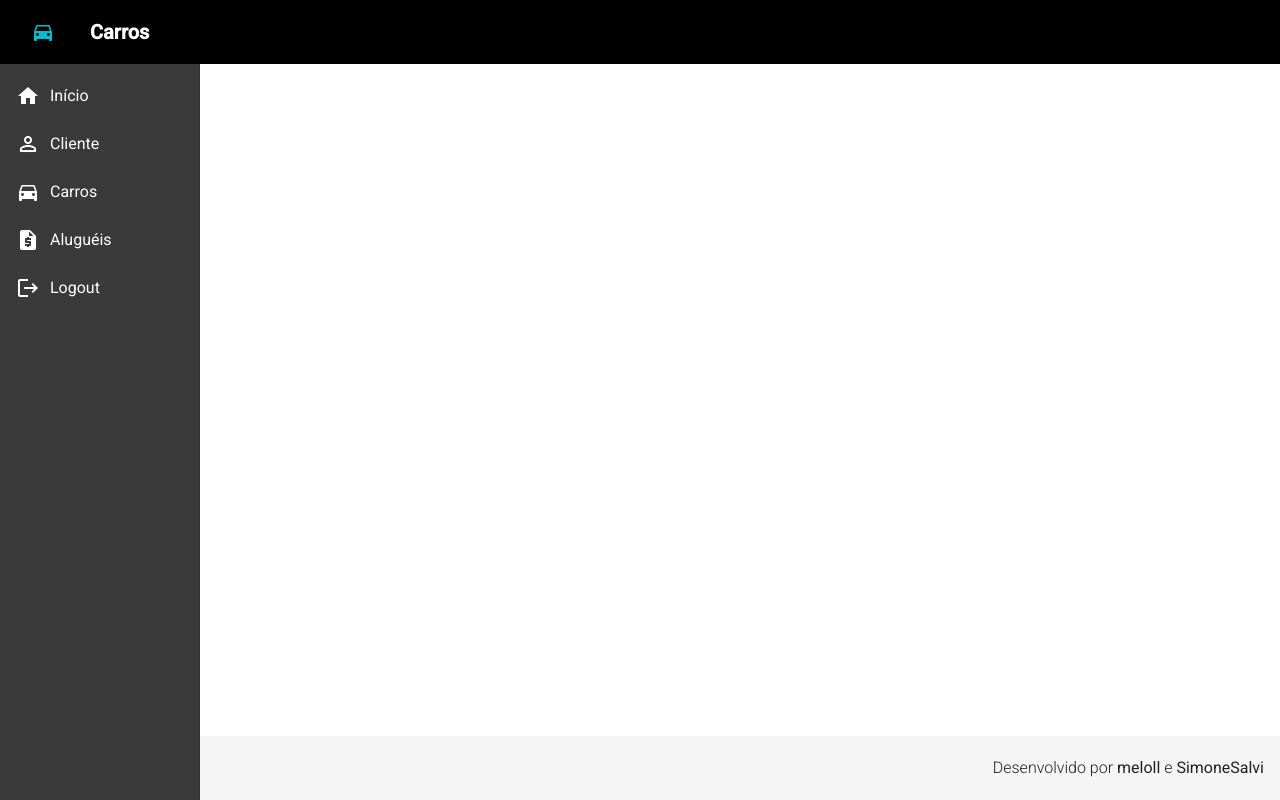
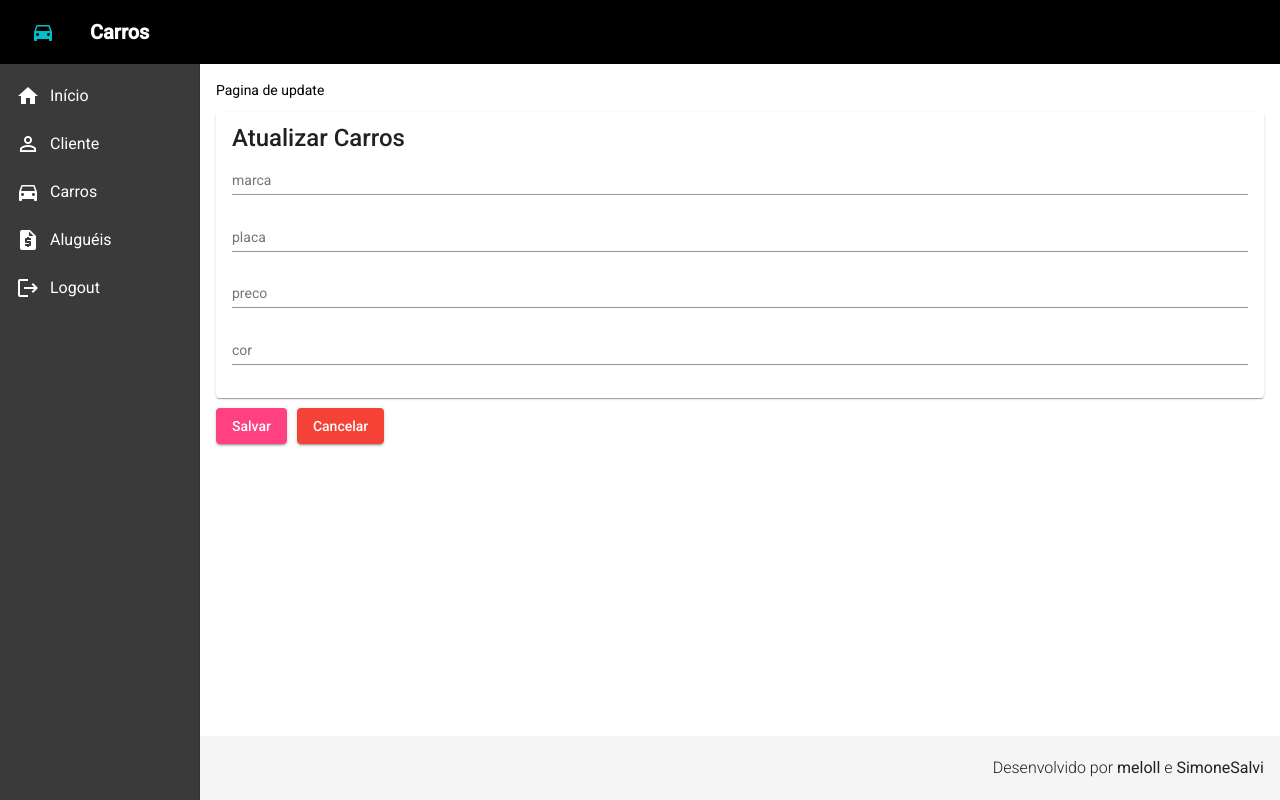
Before and after one commit to meloll/frontend-AlugueisCarros, an Angular app: page /carros/1 in a window 1280 px wide. Before the commit this address led to /. Built offline with nearby package versions, Linux system fonts and the light colour scheme; no server answers.

Commit message:
metodo update/ contem erro

```diff
--- a/src/app/app-routing.module.ts
+++ b/src/app/app-routing.module.ts
@@ -1,3 +1,4 @@
+import { CarrosUpdateComponent } from './components/carros-crud/carros-update/carros-update.component';
 import { AlugueisComponent } from './components/views/alugueis/alugueis.component';
 import { CarrosComponent } from './components/views/carros/carros.component';
 import { ClientesComponent } from './components/views/clientes/clientes.component';
@@ -15,7 +16,9 @@ const routes: Routes = [
   {path: "carros", component: CarrosComponent},
   {path: "alugueis", component: AlugueisComponent},
   {path: "clientes/create", component:ClientesCreateComponent},
-  {path: "carros/create", component: CarrosCreateComponent}
+  {path: "carros/create", component: CarrosCreateComponent},
+  {path: "carros/update", component: CarrosUpdateComponent},
+  {path: "carros/:id", component: CarrosUpdateComponent}
 ];
 
 @NgModule({
--- a/src/app/app.module.ts
+++ b/src/app/app.module.ts
@@ -29,6 +29,7 @@ import { ClientesCreateComponent } from './components/clientes-crud/clientes-cre
 import { AlugueisCrudComponent } from './components/alugueis-crud/alugueis-crud.component';
 import { CarrosCreateComponent } from './components/carros-crud/carros-create/carros-create.component';
 import { CarrosReadComponent } from './components/carros-crud/carros-read/carros-read.component';
+import { CarrosUpdateComponent } from './components/carros-crud/carros-update/carros-update.component';
 
 @NgModule({
   declarations: [
@@ -46,6 +47,7 @@ import { CarrosReadComponent } from './components/carros-crud/carros-read/carros
     AlugueisCrudComponent,
     CarrosCreateComponent,
     CarrosReadComponent,
+    CarrosUpdateComponent,
   ],
   imports: [
     BrowserModule,
--- a/src/app/components/carros-crud/carro.service.ts
+++ b/src/app/components/carros-crud/carro.service.ts
@@ -28,4 +28,15 @@ import { Carro } from './carro.model';
       return this.http.post<Carro>(this.baseUrl,carro);
     }
 
+    readById(id: string): Observable<Carro>{
+      const url = `${this.baseUrl}/${id}`
+      console.log("url   "+url);
+      return this.http.get<Carro>(url)
+    }
+
+    update(carro: Carro): Observable<Carro>{
+      const url = `${this.baseUrl}/${carro.id}`
+      return this.http.put<Carro>(url, carro)
+    }
+
   }
--- a/src/app/components/carros-crud/carros-read/carros-read.component.html
+++ b/src/app/components/carros-crud/carros-read/carros-read.component.html
@@ -7,7 +7,8 @@
             <th scope="col">Placa</th>
             <th scope="col">Preço</th>
             <th scope="col">Cor</th>
-
+            <th scope="col">Alterar</th>
+            <th scope="col">Excluir</th>
           </tr>
         </thead>
         <tbody>
@@ -17,6 +18,10 @@
             <td>{{obj.placa}}</td>
             <td>{{obj.preco}}</td>
             <td>{{obj.cor}}</td>
+            <td>
+              <button mat-raised-button color="warn" (click)="paginaUpdate()"><i class="material-icons icon-excluir" >edit</i></button>
+            </td>
+            <td><button mat-raised-button color="warn" ><i class="material-icons icon-excluir" >highlight_off</i></button></td>
           </tr>
         </tbody>
       </table>
--- a/src/app/components/carros-crud/carros-read/carros-read.component.ts
+++ b/src/app/components/carros-crud/carros-read/carros-read.component.ts
@@ -1,3 +1,4 @@
+import { Router } from '@angular/router';
 import { CarroService } from './../carro.service';
 import { Component, OnInit } from '@angular/core';
 import { Carro } from '../carro.model';
@@ -12,13 +13,17 @@ export class CarrosReadComponent implements OnInit {
 
   carros?: Carro[];
 
-  constructor(private carroService:CarroService) { }
+  constructor(private carroService:CarroService, private router: Router) { }
 
   ngOnInit(): void {
     this.carroService.read().subscribe(carro =>{
       this.carros = carro;
-      console.log(this.carros);
+      console.log("Carros "+this.carros);
     } );
   }
 
+  paginaUpdate(): void{
+      this.router.navigate(['/carros/update/'])
+  }
+
 }
--- /dev/null
+++ b/src/app/components/carros-crud/carros-update/carros-update.component.css
@@ -0,0 +1,10 @@
+form{
+    display:flex;
+    flex-direction:column;
+}
+
+
+button {
+    margin-right: 0.625rem;
+    margin-top: 0.625rem;
+}
--- /dev/null
+++ b/src/app/components/carros-crud/carros-update/carros-update.component.html
@@ -0,0 +1,29 @@
+<p>Pagina de update</p>
+
+<mat-card>
+    <mat-card-title>Atualizar Carros</mat-card-title>
+    <form>
+        <mat-form-field>
+            <input matInput type="text" placeholder="marca" [(ngModel)]="carro.marca" name="marca">
+        </mat-form-field>
+        <mat-form-field>
+            <input matInput type="text" placeholder="placa" [(ngModel)]="carro.placa" name="placa">
+        </mat-form-field>
+        <mat-form-field>
+            <input matInput  type="number" placeholder="preco" [(ngModel)]="carro.preco" name="preco">
+        </mat-form-field>
+        <mat-form-field>
+            <input matInput type="text" placeholder="cor" [(ngModel)]="carro.cor" name="cor">
+        </mat-form-field>
+    </form>
+</mat-card>
+
+
+<button (click)="updateCarro()" mat-raised-button color="accent">
+    Salvar
+</button>
+
+
+<button (click)="cancel()" mat-raised-button color="warn">
+    Cancelar
+</button>
--- /dev/null
+++ b/src/app/components/carros-crud/carros-update/carros-update.component.ts
@@ -0,0 +1,43 @@
+import { CarroService } from './../carro.service';
+import { ActivatedRoute, Router } from '@angular/router';
+import { Carro } from './../carro.model';
+import { Component, OnInit } from '@angular/core';
+import { MatDialog } from '@angular/material/dialog';
+@Component({
+  selector: 'app-carros-update',
+  templateUrl: './carros-update.component.html',
+  styleUrls: ['./carros-update.component.css' ]
+})
+export class CarrosUpdateComponent implements OnInit {
+
+  carro: Carro = {};
+  id: any;
+  constructor(
+    private carroService: CarroService,
+    private router: Router,
+    private route: ActivatedRoute
+    ) { }
+
+  ngOnInit(): void {
+    this.id = this.route.snapshot.paramMap.get('id');
+    console.log("value "+this.id);
+    this.id = this.route.snapshot.params['id'];
+    console.log("value "+this.id);
+    this.carroService.readById(this.id).subscribe(carro => {
+      console.log("value "+this.id);
+      this.carro = carro;
+    })
+  }
+
+  updateCarro(): void{
+    this.carroService.update(this.carro).subscribe(() => {
+      this.carroService.showMessage("Atualicado com sucesso!");
+      this.router.navigate(['/carros']);
+    })
+  }
+
+  cancel(): void{
+    this.router.navigate(['/carros']);
+  }
+
+}
```
Also changed, not shown: src/app/components/carros-crud/carro.model.ts (+4 -4 lines).
